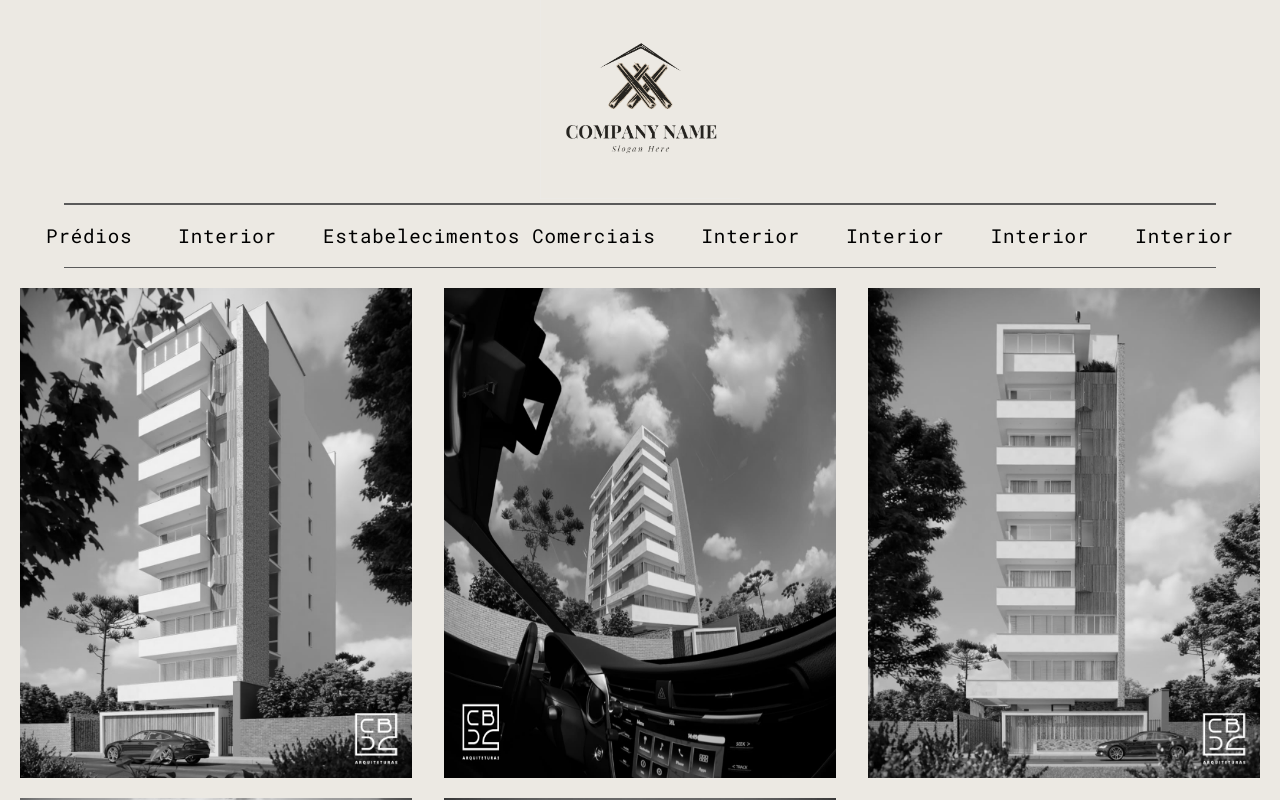
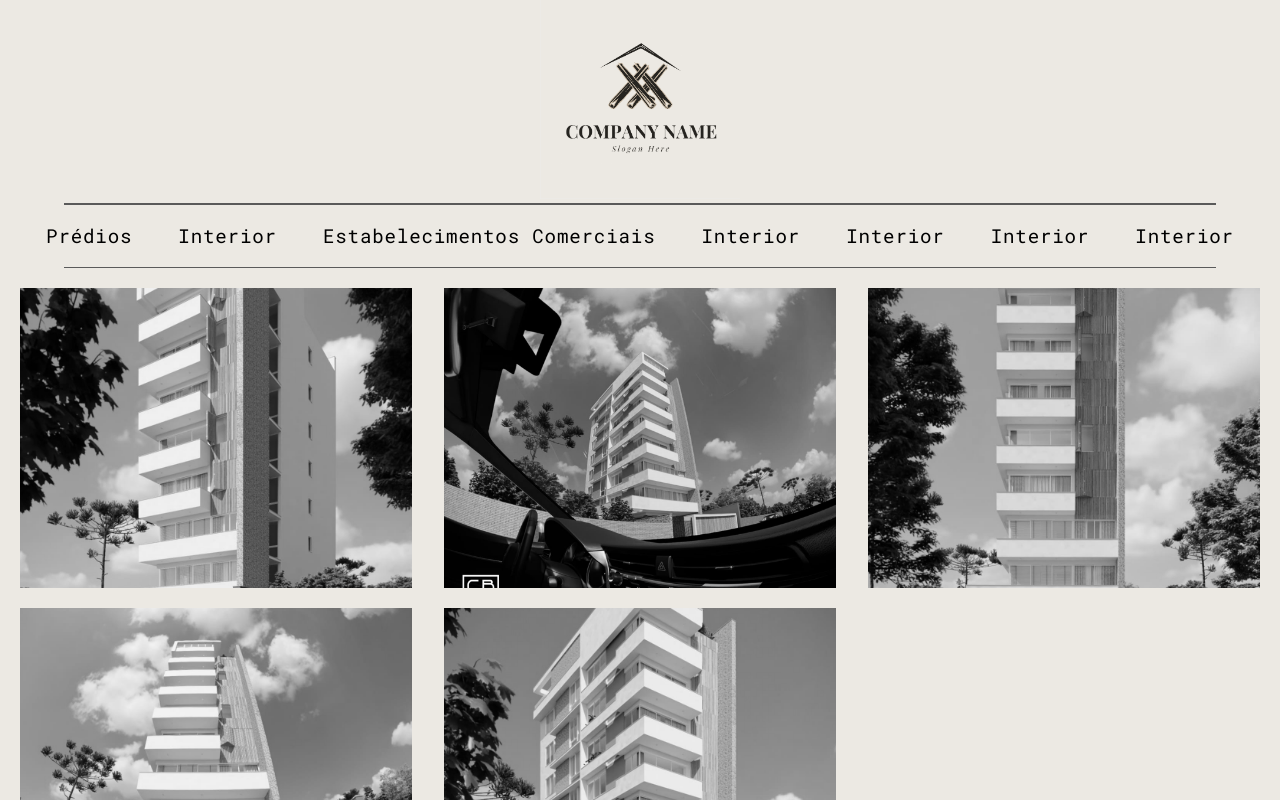
Before and after one commit to GuilhermeDanzer/architectureport, a React (Create React App) app: page / in a window 1280 px wide. Shown: the top 800 px of the page. Built offline with nearby package versions, Linux system fonts and the light colour scheme.

Commit message:
Adicao detalhes

```diff
--- a/src/App.js
+++ b/src/App.js
@@ -11,11 +11,41 @@ import predio5 from "./assets/img/predio5.jpeg";
 const Wrapper = styled.div``;
 
 const images = [
-  { imagem: predio1, tipo: "Edifício", nome: "Solar Tapajós" },
-  { imagem: predio2, tipo: "Edifício", nome: "Solar Tapajós" },
-  { imagem: predio3, tipo: "Edifício", nome: "Solar Tapajós" },
-  { imagem: predio4, tipo: "Edifício", nome: "Solar Tapajós" },
-  { imagem: predio5, tipo: "Edifício", nome: "Solar Tapajós" },
+  {
+    imagem: predio1,
+    tipo: "Edifício",
+    nome: "Solar Tapajós",
+    desc:
+      "Donec consectetur vehicula pulvinar. Ut consectetur sagittis metus tristique blandit. Vestibulum ante ipsum primis in faucibus orci luctus et ultrices posuere cubilia curae; Integer lectus est, imperdiet et dui eu, vulputate fringilla sapien. Cras vehicula risus id pretium tempus. Sed vitae erat laoreet, hendrerit metus sit amet, pharetra ligula. Etiam dapibus feugiat euismod. Morbi laoreet auctor velit vitae molestie. Quisque hendrerit rutrum lorem, non faucibus ligula sodales ut. Nullam semper leo sit amet sem suscipit cursus. Nullam ut dui in eros blandit efficitur in ac ipsum. Duis metus sapien, accumsan in eros eu, porta venenatis urna. Quisque leo lacus, hendrerit et magna et, tristique volutpat turpis.",
+  },
+  {
+    imagem: predio2,
+    tipo: "Edifício",
+    nome: "Solar Tapajós",
+    desc:
+      "Donec consectetur vehicula pulvinar. Ut consectetur sagittis metus tristique blandit. Vestibulum ante ipsum primis in faucibus orci luctus et ultrices posuere cubilia curae; Integer lectus est, imperdiet et dui eu, vulputate fringilla sapien. Cras vehicula risus id pretium tempus. Sed vitae erat laoreet, hendrerit metus sit amet, pharetra ligula. Etiam dapibus feugiat euismod. Morbi laoreet auctor velit vitae molestie. Quisque hendrerit rutrum lorem, non faucibus ligula sodales ut. Nullam semper leo sit amet sem suscipit cursus. Nullam ut dui in eros blandit efficitur in ac ipsum. Duis metus sapien, accumsan in eros eu, porta venenatis urna. Quisque leo lacus, hendrerit et magna et, tristique volutpat turpis.",
+  },
+  {
+    imagem: predio3,
+    tipo: "Edifício",
+    nome: "Solar Tapajós",
+    desc:
+      "Donec consectetur vehicula pulvinar. Ut consectetur sagittis metus tristique blandit. Vestibulum ante ipsum primis in faucibus orci luctus et ultrices posuere cubilia curae; Integer lectus est, imperdiet et dui eu, vulputate fringilla sapien. Cras vehicula risus id pretium tempus. Sed vitae erat laoreet, hendrerit metus sit amet, pharetra ligula. Etiam dapibus feugiat euismod. Morbi laoreet auctor velit vitae molestie. Quisque hendrerit rutrum lorem, non faucibus ligula sodales ut. Nullam semper leo sit amet sem suscipit cursus. Nullam ut dui in eros blandit efficitur in ac ipsum. Duis metus sapien, accumsan in eros eu, porta venenatis urna. Quisque leo lacus, hendrerit et magna et, tristique volutpat turpis.",
+  },
+  {
+    imagem: predio4,
+    tipo: "Edifício",
+    nome: "Solar Tapajós",
+    desc:
+      "Donec consectetur vehicula pulvinar. Ut consectetur sagittis metus tristique blandit. Vestibulum ante ipsum primis in faucibus orci luctus et ultrices posuere cubilia curae; Integer lectus est, imperdiet et dui eu, vulputate fringilla sapien. Cras vehicula risus id pretium tempus. Sed vitae erat laoreet, hendrerit metus sit amet, pharetra ligula. Etiam dapibus feugiat euismod. Morbi laoreet auctor velit vitae molestie. Quisque hendrerit rutrum lorem, non faucibus ligula sodales ut. Nullam semper leo sit amet sem suscipit cursus. Nullam ut dui in eros blandit efficitur in ac ipsum. Duis metus sapien, accumsan in eros eu, porta venenatis urna. Quisque leo lacus, hendrerit et magna et, tristique volutpat turpis.",
+  },
+  {
+    imagem: predio5,
+    tipo: "Edifício",
+    nome: "Solar Tapajós",
+    desc:
+      "Donec consectetur vehicula pulvinar. Ut consectetur sagittis metus tristique blandit. Vestibulum ante ipsum primis in faucibus orci luctus et ultrices posuere cubilia curae; Integer lectus est, imperdiet et dui eu, vulputate fringilla sapien. Cras vehicula risus id pretium tempus. Sed vitae erat laoreet, hendrerit metus sit amet, pharetra ligula. Etiam dapibus feugiat euismod. Morbi laoreet auctor velit vitae molestie. Quisque hendrerit rutrum lorem, non faucibus ligula sodales ut. Nullam semper leo sit amet sem suscipit cursus. Nullam ut dui in eros blandit efficitur in ac ipsum. Duis metus sapien, accumsan in eros eu, porta venenatis urna. Quisque leo lacus, hendrerit et magna et, tristique volutpat turpis.",
+  },
 ];
 const App = () => {
   return (
--- /dev/null
+++ b/src/components/Detalhes.js
@@ -0,0 +1,47 @@
+import React from "react";
+import styled from "styled-components";
+
+const Wrapper = styled.div`
+  display: flex;
+  flex-wrap: wrap;
+`;
+const Columns = styled.div`
+  flex: ${(props) => props.flex};
+`;
+
+const Image = styled.img`
+  width: 100%;
+`;
+const Info = styled.div`
+  text-align: center;
+`;
+
+const ImageContainer = styled.div`
+  margin: auto;
+  max-width: 500px;
+  min-width: 381px;
+  height: auto;
+  padding-top: 10px;
+`;
+const Desc = styled.p`
+  text-align: left;
+`;
+
+export const Detalhes = ({ data }) => {
+  console.log(data);
+  return (
+    <Wrapper>
+      <Columns flex={3}>
+        <ImageContainer>
+          <Image src={data.imagem} />
+        </ImageContainer>
+      </Columns>
+      <Columns flex={1}>
+        <Info>
+          <h2>{data.nome}</h2>
+          <Desc>{data.desc}</Desc>
+        </Info>
+      </Columns>
+    </Wrapper>
+  );
+};
--- a/src/components/Header.js
+++ b/src/components/Header.js
@@ -92,9 +92,7 @@ export const Header = () => {
         {navItens.map((itens, i) => {
           return (
             <Itens keys={i}>
-              <Link to={itens.route} exact={itens.exact}>
-                {itens.nome}
-              </Link>
+              <Link to={itens.route}>{itens.nome}</Link>
             </Itens>
           );
         })}
--- a/src/components/Products.js
+++ b/src/components/Products.js
@@ -1,5 +1,9 @@
 import React from "react";
 import styled from "styled-components";
+import { Link } from "react-router-dom";
+
+import useWindowDimensions from "../hooks/useWindowDimension";
+
 const Grid = styled.div`
   display: grid;
   grid-template-columns: repeat(auto-fill, minmax(320px, 1fr));
@@ -7,64 +11,87 @@ const Grid = styled.div`
   column-gap: 2rem;
   row-gap: 1.2rem;
 `;
-const Imagem = styled.img`
-  width: 100%;
-  filter: grayscale(1);
-  &:hover {
-    filter: none;
-  }
-`;
-const Texto = styled.span`
-  position: absolute;
-  background-color: transparent;
-  z-index: -2;
-  vertical-align: middle;
-  text-transform: uppercase;
-  color: #ece9e3;
-  font-size: 30px;
-  font-weight: 600 !important;
-  font-family: "Roboto", sans-serif;
-  line-height: 1;
-  bottom: 36px;
-`;
-const Title = styled.h2`
-  position: absolute;
-  vertical-align: middle;
-  text-transform: uppercase;
-  background-color: transparent;
-  z-index: -2;
-  font-weight: 400 !important;
-  font-size: 20px;
-  color: #ece9e3;
-  line-height: 1;
-  bottom: 68px;
-  font-family: "Roboto", sans-serif;
-`;
 
 const Container = styled.div`
   position: relative;
   display: flex;
   justify-content: center;
+  height: 300px;
+
+  }
+`;
+const Imagem = styled.div`
+  background-image: url(${(props) => props.img});
+  background-position: center;
+  background-repeat: no-repeat;
+  background-size: cover;
+  height: 300px;
+  width: 100%;
+  display: flex;
+  justify-content: center;
+  align-items: flex-end;
+  cursor: pointer;
+  filter: grayscale(1);
   &:hover {
-    h2 {
-      z-index: 99;
-    }
-    span {
-      z-index: 99;
+    filter: none;
+    opacity: 0.8;
+    div {
+      display: block;
     }
   }
 `;
+const TextoContainer = styled.div`
+  color: white;
+  display: ${(props) => (props.mobile < 500 ? "block" : "none")};
+  text-align: center;
+  margin-bottom: 3%;
+  text-transform: uppercase;
+  background-color: transparent;
+`;
 
+const Texto = styled.span`
+  vertical-align: middle;
+  text-transform: uppercase;
+  color: white;
+  font-size: 30px;
+  font-family: sans-serif;
+  line-height: 1;
+  background-color: transparent;
+  z-index: -2;
+`;
+const Title = styled.h2`
+  z-index: -2;
+  vertical-align: middle;
+  text-transform: uppercase;
+  background-color: transparent;
+  font-weight: 400 !important;
+  font-size: 20px;
+  line-height: 1;
+
+  font-family: sans-serif;
+`;
+
+/**            <Title>{image.tipo}</Title>
+            <Texto>{image.nome}</Texto>
+            <Imagem src={image.imagem} alt="foto" /> */
 export const Products = ({ imagens }) => {
+  const { width } = useWindowDimensions();
+  console.log(width);
   return (
     <Grid>
       {imagens.map((image, i) => {
         return (
-          <Container key={i}>
-            <Title>{image.tipo}</Title>
-            <Texto>{image.nome}</Texto>
-            <Imagem src={image.imagem} alt="foto" />
-          </Container>
+          <Link to={{ pathname: "/detalhes", state: { data: image } }}>
+            <Container key={i}>
+              <Imagem img={image.imagem}>
+                <TextoContainer mobile={width}>
+                  <Title>{image.tipo}</Title>
+                  <Texto>{image.nome}</Texto>
+                  <Title>&nbsp;</Title>
+                </TextoContainer>
+              </Imagem>
+            </Container>
+          </Link>
         );
       })}
     </Grid>
--- a/src/index.js
+++ b/src/index.js
@@ -7,6 +7,7 @@ import { BrowserRouter as Router, Switch, Route, Link } from "react-router-dom";
 import "./index.css";
 import { Layout } from "./layout/Layout";
 import { Interior } from "./screens/Interior";
+import { Details } from "./screens/Details";
 import App from "./App";
 import * as serviceWorker from "./serviceWorker";
 
@@ -19,6 +20,7 @@ const routing = (
         <Layout>
           <Route exact path="/" component={App} />
           <Route path="/interiores" component={Interior} />
+          <Route path="/detalhes" component={Details} />
         </Layout>
       </Switch>
     </Router>
--- /dev/null
+++ b/src/screens/Details.js
@@ -0,0 +1,11 @@
+import React from "react";
+import { Detalhes } from "../components/Detalhes";
+export const Details = (props) => {
+  const { data } = props.location.state;
+  console.log(data);
+  return (
+    <div>
+      <Detalhes data={data} />
+    </div>
+  );
+};
--- a/src/screens/Interior.js
+++ b/src/screens/Interior.js
@@ -5,12 +5,30 @@ import interior2 from "../assets/img/interior2.jpeg";
 import interior3 from "../assets/img/interior3.jpeg";
 export const Interior = () => {
   const image = [
-    { imagem: interior1, tipo: "Casa", nome: "Equilibrium" },
-    { imagem: interior2, tipo: "Casa", nome: "Equilibrium" },
-    { imagem: interior3, tipo: "Casa", nome: "Equilibrium" },
+    {
+      imagem: interior1,
+      tipo: "Casa",
+      nome: "Equilibrium",
+      desc:
+        "Donec consectetur vehicula pulvinar. Ut consectetur sagittis metus tristique blandit. Vestibulum ante ipsum primis in faucibus orci luctus et ultrices posuere cubilia curae; Integer lectus est, imperdiet et dui eu, vulputate fringilla sapien. Cras vehicula risus id pretium tempus. Sed vitae erat laoreet, hendrerit metus sit amet, pharetra ligula. Etiam dapibus feugiat euismod. Morbi laoreet auctor velit vitae molestie. Quisque hendrerit rutrum lorem, non faucibus ligula sodales ut. Nullam semper leo sit amet sem suscipit cursus. Nullam ut dui in eros blandit efficitur in ac ipsum. Duis metus sapien, accumsan in eros eu, porta venenatis urna. Quisque leo lacus, hendrerit et magna et, tristique volutpat turpis.",
+    },
+    {
+      imagem: interior2,
+      tipo: "Casa",
+      nome: "Equilibrium",
+      desc: "Donec consectetur vehicula pulvinar. ",
+    },
+    {
+      imagem: interior3,
+      tipo: "Casa",
+      nome: "Equilibrium",
+      desc:
+        "Lorem ipsum dolor sit amet, consectetur adipiscing elit. Nunc sit amet est non magna vehicula sollicitudin. Sed hendrerit sagittis rhoncus. Integer blandit mollis neque nec mattis. Nulla maximus vestibulum commodo. ",
+    },
   ];
+
   return (
-    <div style={{ display: "flex", justifyContent: "center" }}>
+    <div>
       <Products imagens={image} />
     </div>
   );
```
